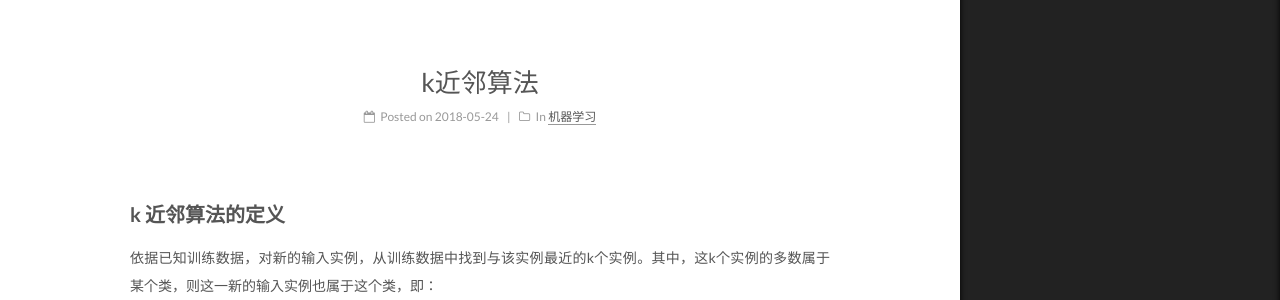
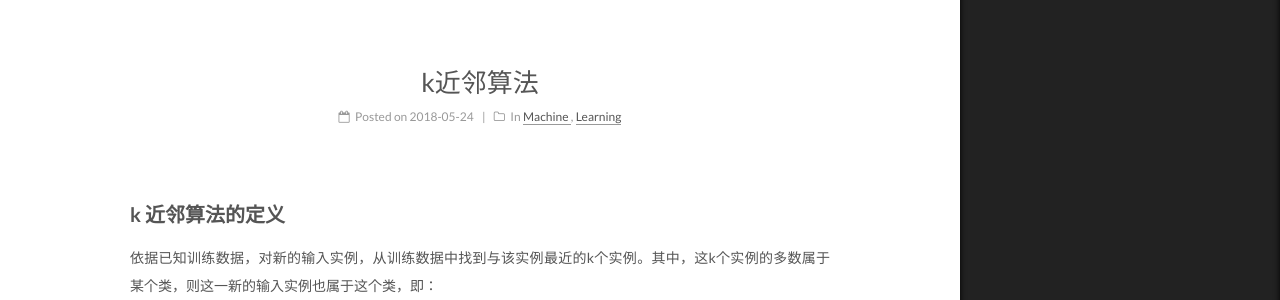
Before and after one commit to 10B-B11/10B-B11.github.io, a Jekyll site: the page built from _posts/2018-05-18-k近邻算法.md, in a window 1280 px wide. Shown: the part 360-660 px from the top of the page. Built offline with Jekyll 4.4.1, drawn with Linux system fonts in a browser that asks for light colours; formulas are drawn with MathJax 3; some of the changed text lies outside the part shown.

Commit message:
Update 2018-05-18-k近邻算法.md

```diff
--- a/_posts/2018-05-18-k近邻算法.md
+++ b/_posts/2018-05-18-k近邻算法.md
@@ -1,9 +1,9 @@
 ---
 title: k近邻算法
 description:
-categories: 机器学习
+categories: Machine Learning
 date: 2018-05-24
-tags: [machine learning, note]
+tags: [Machine Learning, Notes]
 ---
 ## k 近邻算法的定义
 依据已知训练数据，对新的输入实例，从训练数据中找到与该实例最近的k个实例。其中，这k个实例的多数属于某个类，则这一新的输入实例也属于这个类，即：
```
